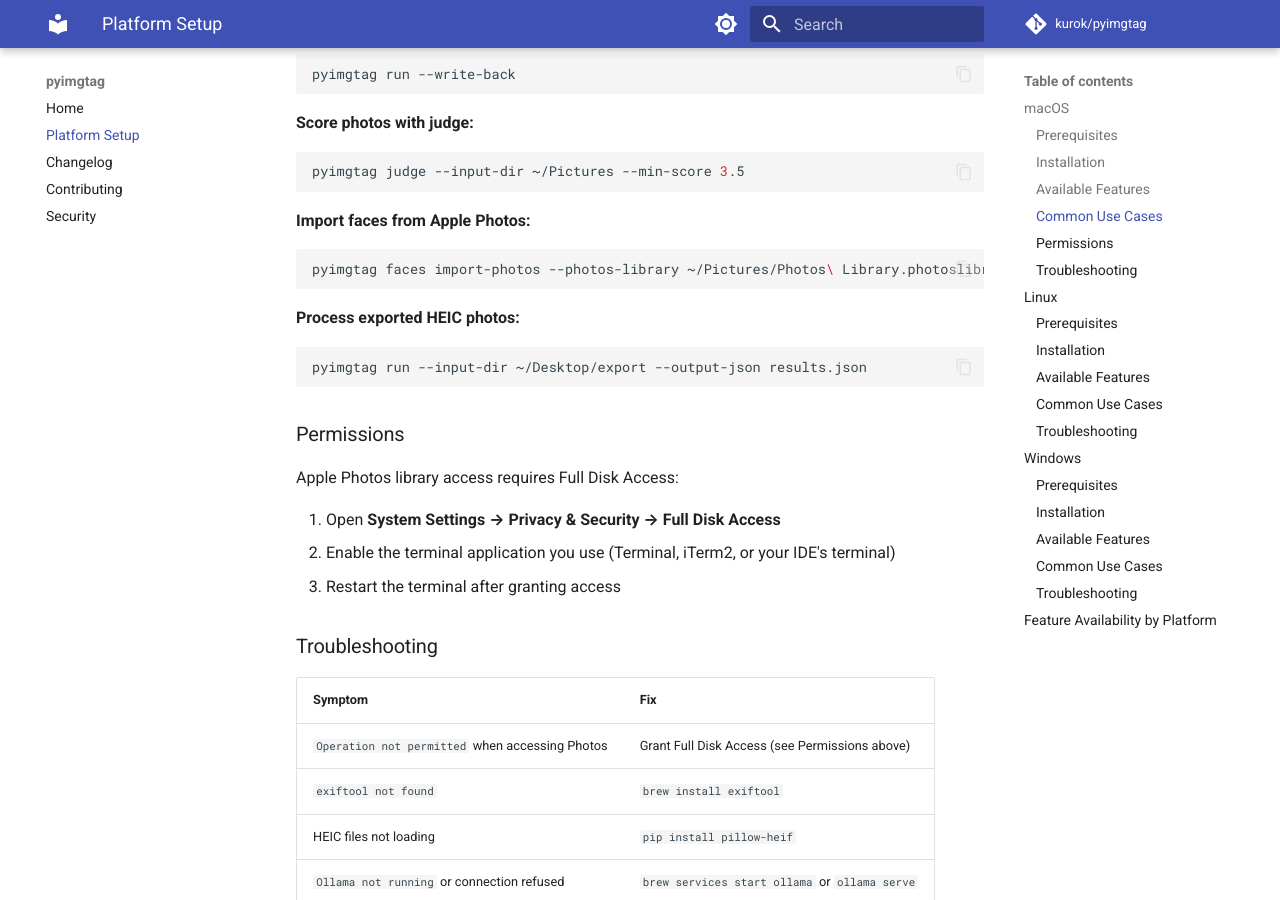
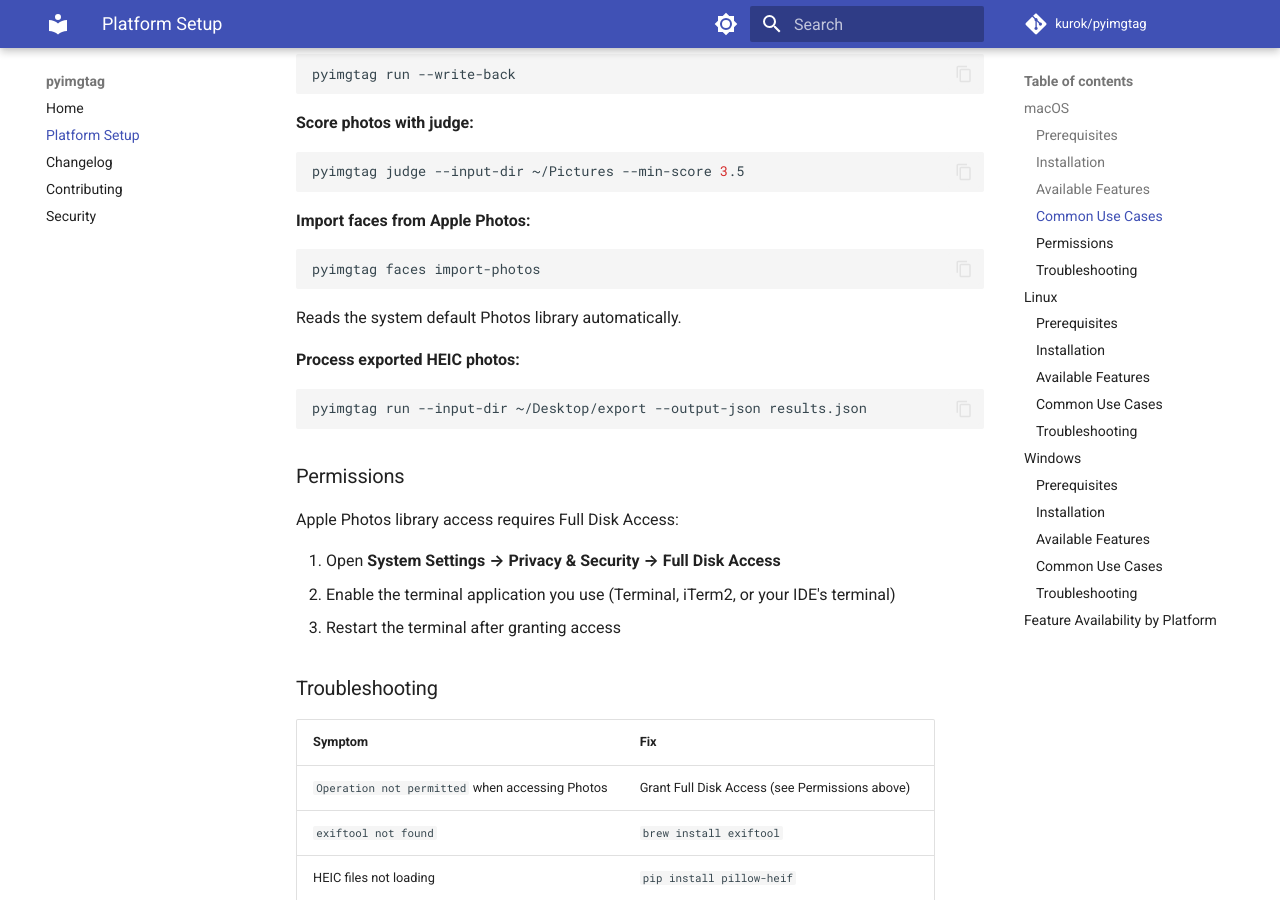
Before and after one commit to kurok/pyimgtag, an MkDocs documentation site: the page built from docs/platform-setup.md, in a window 1280 px wide and 900 px high, scrolled down 1513 px. Built offline with MkDocs 1.6.1 and Material for MkDocs 9.7.7, drawn with Linux system fonts in a browser that asks for light colours; comment, search, counter and statistics services are not loaded.

Commit message:
docs: drop invalid --photos-library from faces import-photos examples (#100)

````diff
--- a/docs/platform-setup.md
+++ b/docs/platform-setup.md
@@ -63,8 +63,10 @@
 **Import faces from Apple Photos:**
 
 ```bash
-pyimgtag faces import-photos --photos-library ~/Pictures/Photos\ Library.photoslibrary
+pyimgtag faces import-photos
 ```
+
+Reads the system default Photos library automatically.
 
 **Process exported HEIC photos:**
 
````
Also changed, not shown: README.md (+1 -1 lines).
